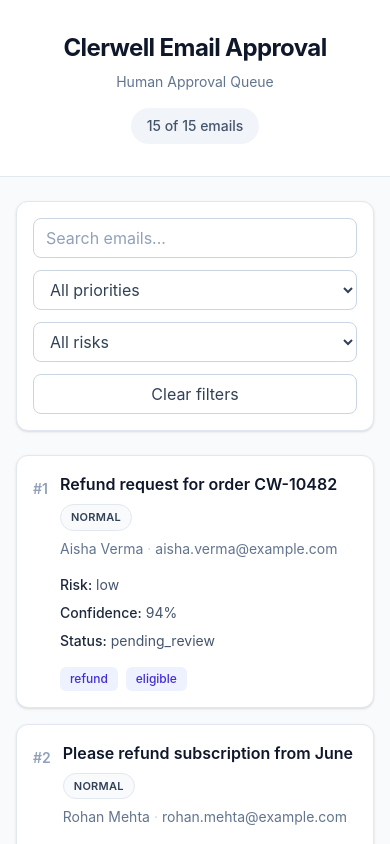
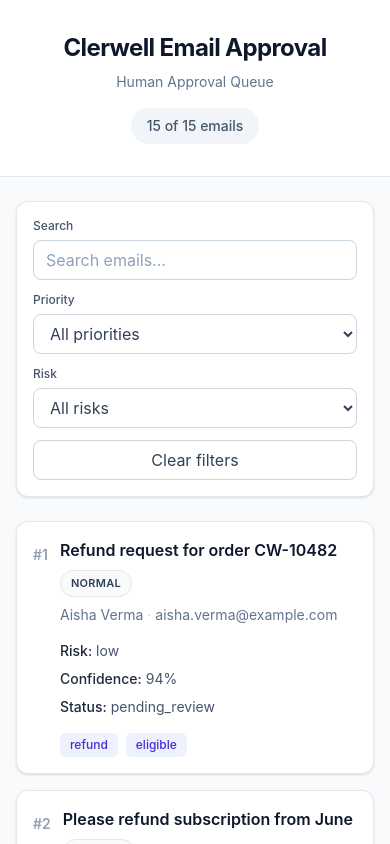
Before and after one commit to rinufathima160/clerwell-email-approval, a React (Vite) app: page / in a window 390 px wide. Shown: the top 844 px of the page. Built offline with nearby package versions, Linux system fonts and the light colour scheme.

Commit message:
Improve responsive filters

```diff
--- a/src/components/Filters.tsx
+++ b/src/components/Filters.tsx
@@ -18,24 +18,75 @@ function Filters({
   clearFilters,
 }: FiltersProps) {
   return (
-    <section className="mb-6 rounded-xl border border-slate-200 bg-white p-4 shadow-sm">
-      <div className="grid grid-cols-1 gap-3 sm:grid-cols-2 lg:grid-cols-4">
+    <section className="mb-6 rounded-xl border border-slate-200 bg-white p-4 shadow-sm sm:p-5">
+      <div className="grid grid-cols-1 gap-3 sm:grid-cols-2 lg:grid-cols-[2fr_1fr_1fr_auto]">
+
+        {/* Search */}
+        <div className="min-w-0">
+          <label
+            htmlFor="email-search"
+            className="mb-1.5 block text-xs font-medium text-slate-600"
+          >
+            Search
+          </label>
+
           <input
+            id="email-search"
             type="text"
             placeholder="Search emails..."
             value={search}
             onChange={(e) => setSearch(e.target.value)}
-          aria-label="Search emails"
-          className="h-10 w-full rounded-lg border border-slate-300 bg-white px-3 text-sm text-slate-800 outline-none transition placeholder:text-slate-400 focus:border-slate-500 focus:ring-2 focus:ring-slate-200"
+            className="
+              h-10
+              w-full
+              rounded-lg
+              border
+              border-slate-300
+              bg-white
+              px-3
+              text-sm
+              text-slate-800
+              outline-none
+              transition
+              placeholder:text-slate-400
+              focus:border-slate-500
+              focus:ring-2
+              focus:ring-slate-200
+            "
           />
+        </div>
+
+        {/* Priority */}
+        <div>
+          <label
+            htmlFor="priority-filter"
+            className="mb-1.5 block text-xs font-medium text-slate-600"
+          >
+            Priority
+          </label>
 
           <select
+            id="priority-filter"
             value={priorityFilter}
             onChange={(e) =>
               setPriorityFilter(e.target.value)
             }
-          aria-label="Filter by priority"
-          className="h-10 w-full rounded-lg border border-slate-300 bg-white px-3 text-sm text-slate-700 outline-none focus:border-slate-500 focus:ring-2 focus:ring-slate-200"
+            className="
+              h-10
+              w-full
+              rounded-lg
+              border
+              border-slate-300
+              bg-white
+              px-3
+              text-sm
+              text-slate-700
+              outline-none
+              transition
+              focus:border-slate-500
+              focus:ring-2
+              focus:ring-slate-200
+            "
           >
             <option value="all">All priorities</option>
             <option value="critical">Critical</option>
@@ -43,14 +94,39 @@ function Filters({
             <option value="normal">Normal</option>
             <option value="low">Low</option>
           </select>
+        </div>
+
+        {/* Risk */}
+        <div>
+          <label
+            htmlFor="risk-filter"
+            className="mb-1.5 block text-xs font-medium text-slate-600"
+          >
+            Risk
+          </label>
 
           <select
+            id="risk-filter"
             value={riskFilter}
             onChange={(e) =>
               setRiskFilter(e.target.value)
             }
-          aria-label="Filter by risk"
-          className="h-10 w-full rounded-lg border border-slate-300 bg-white px-3 text-sm text-slate-700 outline-none focus:border-slate-500 focus:ring-2 focus:ring-slate-200"
+            className="
+              h-10
+              w-full
+              rounded-lg
+              border
+              border-slate-300
+              bg-white
+              px-3
+              text-sm
+              text-slate-700
+              outline-none
+              transition
+              focus:border-slate-500
+              focus:ring-2
+              focus:ring-slate-200
+            "
           >
             <option value="all">All risks</option>
             <option value="critical">Critical</option>
@@ -58,13 +134,38 @@ function Filters({
             <option value="medium">Medium</option>
             <option value="low">Low</option>
           </select>
+        </div>
 
+        {/* Clear filters */}
+        <div className="flex items-end">
           <button
+            type="button"
             onClick={clearFilters}
-          className="h-10 rounded-lg border border-slate-300 bg-white px-4 text-sm font-medium text-slate-700 transition hover:bg-slate-100 active:bg-slate-200"
+            className="
+              h-10
+              w-full
+              rounded-lg
+              border
+              border-slate-300
+              bg-white
+              px-4
+              text-sm
+              font-medium
+              text-slate-700
+              transition
+              hover:bg-slate-50
+              hover:border-slate-400
+              active:bg-slate-100
+              focus:outline-none
+              focus:ring-2
+              focus:ring-slate-200
+              sm:w-auto
+            "
           >
             Clear filters
           </button>
+        </div>
+
       </div>
     </section>
   );
```
Lines whose indentation alone changed are shown as unchanged.
